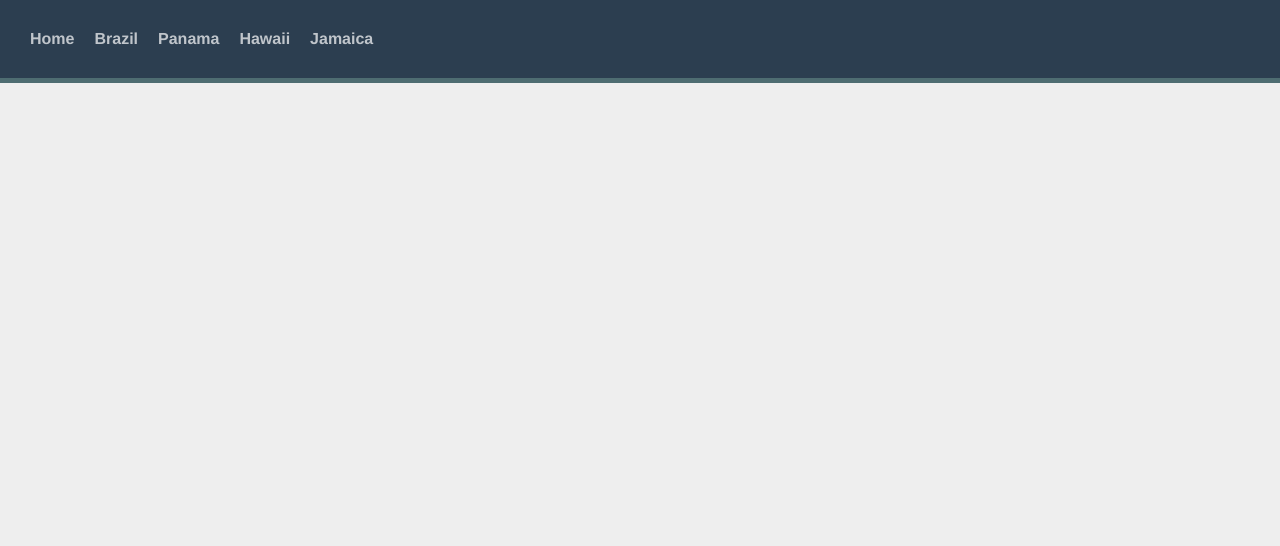
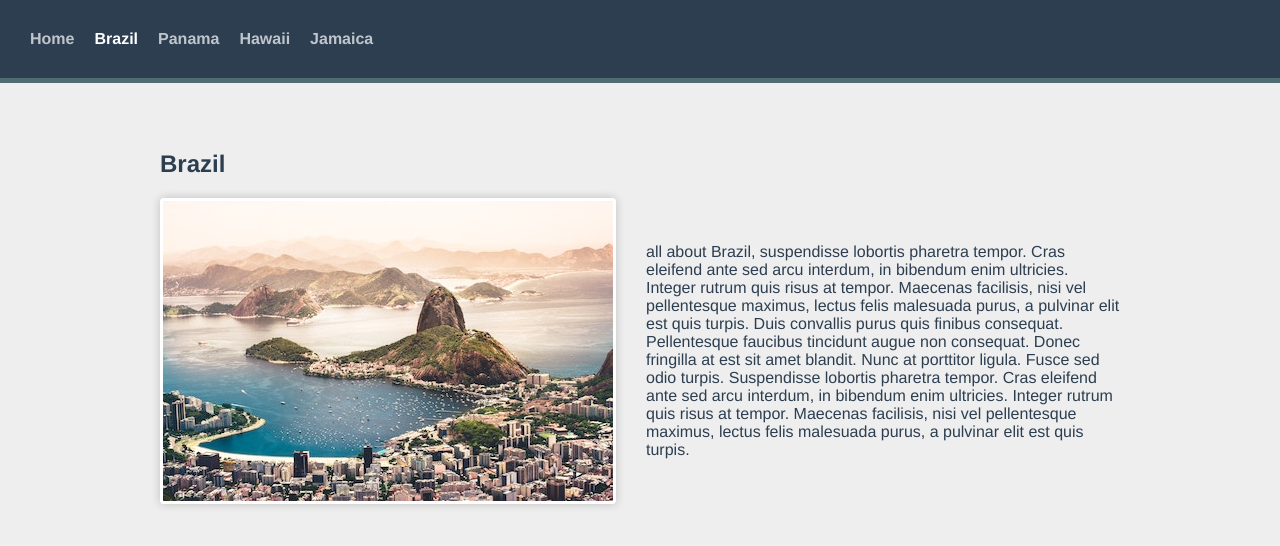
Before and after one commit to moroz/vue-school-travel-app, a Vue app: page /destination/brazil in a window 1280 px wide. Shown: the top 546 px of the page. Built offline with nearby package versions, Linux system fonts and the light colour scheme.

Commit message:
Set up basic destination show page, clean up router

```diff
--- a/package.json
+++ b/package.json
@@ -14,6 +14,7 @@
   },
   "devDependencies": {
     "@vitejs/plugin-vue": "^2.2.0",
+    "eslint-plugin-vue": "^8.5.0",
     "typescript": "^4.5.4",
     "vite": "^2.8.0",
     "vue-tsc": "^0.29.8"
--- a/src/App.vue
+++ b/src/App.vue
@@ -1,17 +1,15 @@
-<script setup lang="ts">
-import { destinations } from "@/data.json";
+<script lang="ts">
+import SiteNavigation from "@/components/SiteNavigation.vue";
+
+export default {
+  components: {
+    SiteNavigation
+  }
+};
 </script>
 
 <template>
-  <nav id="nav">
-    <router-link to="/">Home</router-link>
-    <router-link
-      v-for="destination in destinations"
-      :to="`/${destination.slug}`"
-      :key="destination.id"
-      v-text="destination.name"
-    ></router-link>
-  </nav>
+  <SiteNavigation />
   <div class="container">
     <router-view></router-view>
   </div>
--- /dev/null
+++ b/src/components/SiteNavigation.vue
@@ -0,0 +1,23 @@
+<template>
+  <nav id="nav">
+    <router-link to="/">Home</router-link>
+    <router-link
+      v-for="destination in destinations"
+      :to="{ name: 'destination.show', params: { slug: destination.slug } }"
+      :key="destination.id"
+      v-text="destination.name"
+    ></router-link>
+  </nav>
+</template>
+
+<script lang="ts">
+import { destinations } from "@/data.json";
+
+export default {
+  data() {
+    return {
+      destinations
+    };
+  }
+};
+</script>
--- a/src/router/index.ts
+++ b/src/router/index.ts
@@ -1,6 +1,6 @@
 import { createRouter, createWebHistory } from "vue-router";
 import Home from "@/views/Home.vue";
-import Brazil from "@/views/Brazil.vue";
+import DestinationShow from "@/views/DestinationShow.vue";
 
 const routes = [
   {
@@ -9,8 +9,9 @@ const routes = [
     component: Home
   },
   {
-    path: "/:slug",
-    component: Brazil
+    path: "/destination/:slug",
+    name: "destination.show",
+    component: DestinationShow
   }
 ];
 
--- a/src/views/About.vue
+++ /dev/null
@@ -1,5 +0,0 @@
-<template>
-  <div>
-    <h1>About</h1>
-  </div>
-</template>
--- a/src/views/Brazil.vue
+++ /dev/null
@@ -1,5 +0,0 @@
-<template>
-  <div class="brazil">
-    <h1>Brazil</h1>
-  </div>
-</template>
--- /dev/null
+++ b/src/views/DestinationShow.vue
@@ -0,0 +1,24 @@
+<template>
+  <section class="destination" v-if="destination">
+    <h1>{{ destination.name }}</h1>
+    <div class="destination-details">
+      <img :src="`/images/${destination.image}`" :alt="destination.name" />
+      <p v-text="destination.description" />
+    </div>
+  </section>
+</template>
+
+<script lang="ts">
+import { destinations } from "@/data.json";
+
+export default {
+  computed: {
+    destinationId() {
+      return this.$route.params.slug;
+    },
+    destination() {
+      return destinations.find((dest) => dest.slug === this.$route.params.slug);
+    }
+  }
+};
+</script>
--- a/src/views/Home.vue
+++ b/src/views/Home.vue
@@ -1,5 +1,28 @@
 <template>
   <div class="home">
-    <h1>Home</h1>
+    <h1>All destinations</h1>
+
+    <div class="destinations">
+      <router-link
+        v-for="destination in destinations"
+        :to="{ name: 'destination.show', params: { slug: destination.slug } }"
+        :key="destination.id"
+      >
+        <h2>{{ destination.name }}</h2>
+        <img :src="`/images/${destination.image}`" alt="destination.name" />
+      </router-link>
+    </div>
   </div>
 </template>
+
+<script lang="ts">
+import { destinations } from "@/data.json";
+
+export default {
+  data() {
+    return {
+      destinations
+    };
+  }
+};
+</script>
--- a/tsconfig.json
+++ b/tsconfig.json
@@ -12,7 +12,8 @@
     "sourceMap": true,
     "resolveJsonModule": true,
     "esModuleInterop": true,
-    "lib": ["esnext", "dom"]
+    "lib": ["esnext", "dom"],
+    "allowSyntheticDefaultImports": true
   },
   "include": ["src/**/*.ts", "src/**/*.d.ts", "src/**/*.tsx", "src/**/*.vue"],
   "references": [{ "path": "./tsconfig.node.json" }]
```
Also changed, not shown: 1 other file (tests, documents, lock files or other folders).
